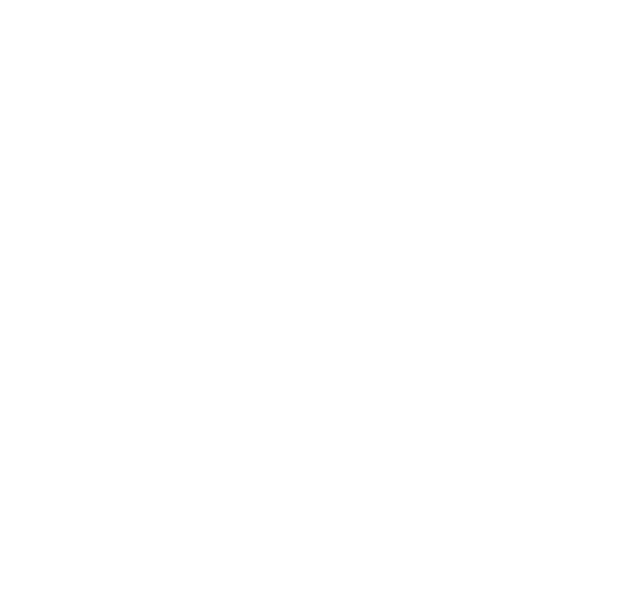
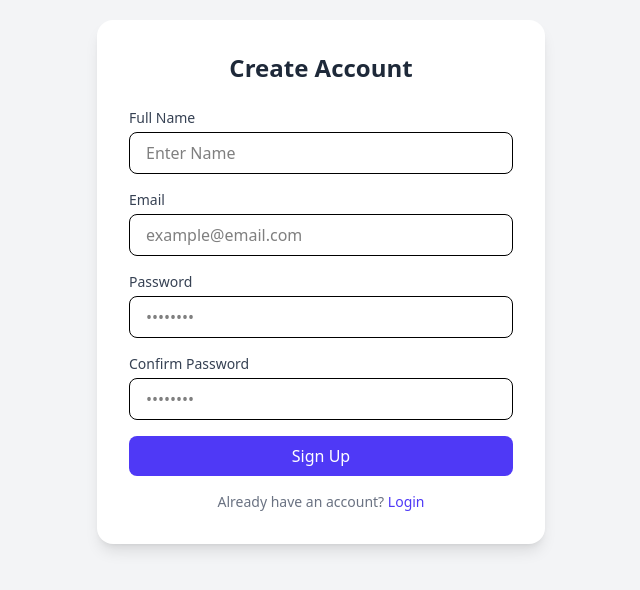
Before and after one commit to HifzaSethi/Multi-Product-Ecommerce-Platform-Frontend-, a React (Vite) app: page /SignUp in a window 1280 px wide. Before the commit this address had no page. Shown: the part 118-708 px from the top of the page, without its empty margins (319-959 px from the left). Built offline with nearby package versions, Linux system fonts and the light colour scheme.

Commit message:
feat: Add SignUp and SignIn pages and update App/Header components

```diff
--- a/package.json
+++ b/package.json
@@ -16,6 +16,7 @@
     "@fortawesome/react-fontawesome": "^3.1.1",
     "@heroicons/react": "^2.2.0",
     "@tailwindcss/vite": "^4.1.11",
+    "axios": "^1.13.2",
     "framer-motion": "^12.23.26",
     "react": "^19.1.0",
     "react-dom": "^19.1.0",
--- a/src/App.jsx
+++ b/src/App.jsx
@@ -7,6 +7,8 @@
 import AdminProduct from "./admin/pages/AdminProduct";
 import Admincategories from "./admin/pages/AdminCategories";
 import AdminOrder from "./admin/pages/AdminOrder";
+import SignUp from "./pages/SignUp";
+import SignIn from "./pages/sigin";
 const App = () => {
   return (
     <>
@@ -18,6 +20,8 @@
         <Route path="/admin/AdminProducts" element={<AdminProduct />} />
         <Route path="/admin/AdminOrder" element={<AdminOrder />} />
         <Route path="/admin/AdminCategories" element={<Admincategories />} />
+        <Route path="/SignUp" element={<SignUp />} />
+        <Route path="/SignIn" element={<SignIn />} />
       </Routes>
     </>
   );
--- a/src/components/Header.jsx
+++ b/src/components/Header.jsx
@@ -44,10 +44,16 @@
         <div className="hidden md:flex items-center gap-4">
           {variant === "landing" ? (
             <>
-              <button className="bg-purple-600 text-white px-4 py-2 rounded-lg hover:bg-purple-700">
+              <button
+                className="bg-purple-600 text-white px-4 py-2 rounded-lg hover:bg-purple-700"
+                onClick={() => navigate("/SignIn")}
+              >
                 Sign In
               </button>
-              <button className="border border-purple-600 text-purple-700 px-4 py-2 rounded-lg hover:bg-purple-100">
+              <button
+                className="border border-purple-600 text-purple-700 px-4 py-2 rounded-lg hover:bg-purple-100"
+                onClick={() => navigate("/SignUp")}
+              >
                 Sign Up
               </button>
             </>
@@ -92,10 +98,16 @@
             </button>
           )}
 
-          <button className="bg-purple-600 text-white px-4 py-2 rounded-lg">
+          <button
+            className="bg-purple-600 text-white px-4 py-2 rounded-lg"
+            onClick={() => navigate("/SignIn")}
+          >
             Sign In
           </button>
-          <button className="border border-purple-600 text-purple-700 px-4 py-2 rounded-lg">
+          <button
+            onClick={() => navigate("/SignUp")}
+            className="border border-purple-600 text-purple-700 px-4 py-2 rounded-lg"
+          >
             Sign Up
           </button>
         </div>
--- /dev/null
+++ b/src/pages/SigIn.jsx
@@ -0,0 +1,58 @@
+import { useState } from "react";
+const SignIn = () => {
+  const [email, setEmail] = useState("");
+  const [password, setPassword] = useState("");
+  return (
+    <div className="min-h-screen flex items-center justify-center bg-gray-100 px-4">
+      {/* Card */}
+      <div className="w-full max-w-md bg-white rounded-2xl shadow-lg p-6 sm:p-8">
+        <h2 className="text-2xl font-semibold text-gray-800 text-center mb-6">
+          Sign In
+        </h2>
+
+        <form className="space-y-4">
+          {/* Email */}
+          <div>
+            <label className="block text-sm font-medium text-gray-700 mb-1">
+              Email
+            </label>
+            <input
+              name="email"
+              type="email"
+              value={email}
+              onChange={(e) => setEmail(e.target.value)}
+              placeholder="example@email.com"
+              required
+              className="w-full px-4 py-2 border rounded-lg focus:outline-none focus:ring-2 focus:ring-indigo-500"
+            />
+          </div>
+
+          {/* Password */}
+          <div>
+            <label className="block text-sm font-medium text-gray-700 mb-1">
+              Password
+            </label>
+            <input
+              name="password"
+              type="password"
+              value={password}
+              onChange={(e) => setPassword(e.target.value)}
+              placeholder="••••••••"
+              required
+              className="w-full px-4 py-2 border rounded-lg focus:outline-none focus:ring-2 focus:ring-indigo-500"
+            />
+          </div>
+          {/* Button */}
+          <button
+            type="submit"
+            className="w-full bg-indigo-600 text-white py-2 rounded-lg font-medium hover:bg-indigo-700 transition"
+          >
+            Sign In
+          </button>
+        </form>
+      </div>
+    </div>
+  );
+};
+
+export default SignIn;
--- /dev/null
+++ b/src/pages/SignUp.jsx
@@ -0,0 +1,121 @@
+import { useState } from "react";
+import axios from "axios";
+import { useNavigate } from "react-router-dom";
+
+const SignUp = () => {
+  const handleSubmit = async (e) => {
+    e.preventDefault();
+    try {
+      const res = await axios.post("http://localhost:3000/api/auth/signup", {
+        name,
+        email,
+        password,
+      });
+      console.log(res.data);
+    } catch (err) {
+      console.log(err.response?.data || err.message);
+    }
+  };
+  const [name, setName] = useState("");
+  const [email, setEmail] = useState("");
+  const [password, setPassword] = useState("");
+  const [confirmPassword, setConfirmPassword] = useState("");
+  const navigate = useNavigate();
+  return (
+    <div className="min-h-screen flex items-center justify-center bg-gray-100 px-4">
+      {/* Card */}
+      <div className="w-full max-w-md bg-white rounded-2xl shadow-lg p-6 sm:p-8">
+        <h2 className="text-2xl font-semibold text-gray-800 text-center mb-6">
+          Create Account
+        </h2>
+
+        <form className="space-y-4" onSubmit={handleSubmit}>
+          {/* Full Name */}
+          <div>
+            <label className="block text-sm font-medium text-gray-700 mb-1">
+              Full Name
+            </label>
+            <input
+              name="name"
+              type="text"
+              value={name}
+              onChange={(e) => setName(e.target.value)}
+              placeholder="Enter Name"
+              required
+              className="w-full px-4 py-2 border rounded-lg focus:outline-none focus:ring-2 focus:ring-indigo-500"
+            />
+          </div>
+
+          {/* Email */}
+          <div>
+            <label className="block text-sm font-medium text-gray-700 mb-1">
+              Email
+            </label>
+            <input
+              name="email"
+              type="email"
+              value={email}
+              onChange={(e) => setEmail(e.target.value)}
+              placeholder="example@email.com"
+              required
+              className="w-full px-4 py-2 border rounded-lg focus:outline-none focus:ring-2 focus:ring-indigo-500"
+            />
+          </div>
+
+          {/* Password */}
+          <div>
+            <label className="block text-sm font-medium text-gray-700 mb-1">
+              Password
+            </label>
+            <input
+              name="password"
+              type="password"
+              value={password}
+              onChange={(e) => setPassword(e.target.value)}
+              placeholder="••••••••"
+              required
+              className="w-full px-4 py-2 border rounded-lg focus:outline-none focus:ring-2 focus:ring-indigo-500"
+            />
+          </div>
+
+          {/* Confirm Password */}
+          <div>
+            <label className="block text-sm font-medium text-gray-700 mb-1">
+              Confirm Password
+            </label>
+            <input
+              name="confirmPassword"
+              type="password"
+              value={confirmPassword}
+              onChange={(e) => setConfirmPassword(e.target.value)}
+              placeholder="••••••••"
+              required
+              className="w-full px-4 py-2 border rounded-lg focus:outline-none focus:ring-2 focus:ring-indigo-500"
+            />
+          </div>
+
+          {/* Button */}
+          <button
+            type="submit"
+            className="w-full bg-indigo-600 text-white py-2 rounded-lg font-medium hover:bg-indigo-700 transition"
+          >
+            Sign Up
+          </button>
+        </form>
+
+        {/* Footer */}
+        <p className="text-sm text-gray-500 text-center mt-4">
+          Already have an account?{" "}
+          <span
+            onClick={() => navigate("/SignIn")}
+            className="text-indigo-600 hover:underline cursor-pointer"
+          >
+            Login
+          </span>
+        </p>
+      </div>
+    </div>
+  );
+};
+
+export default SignUp;
```
Also changed, not shown: 2 other files (tests, documents, lock files or other folders).
